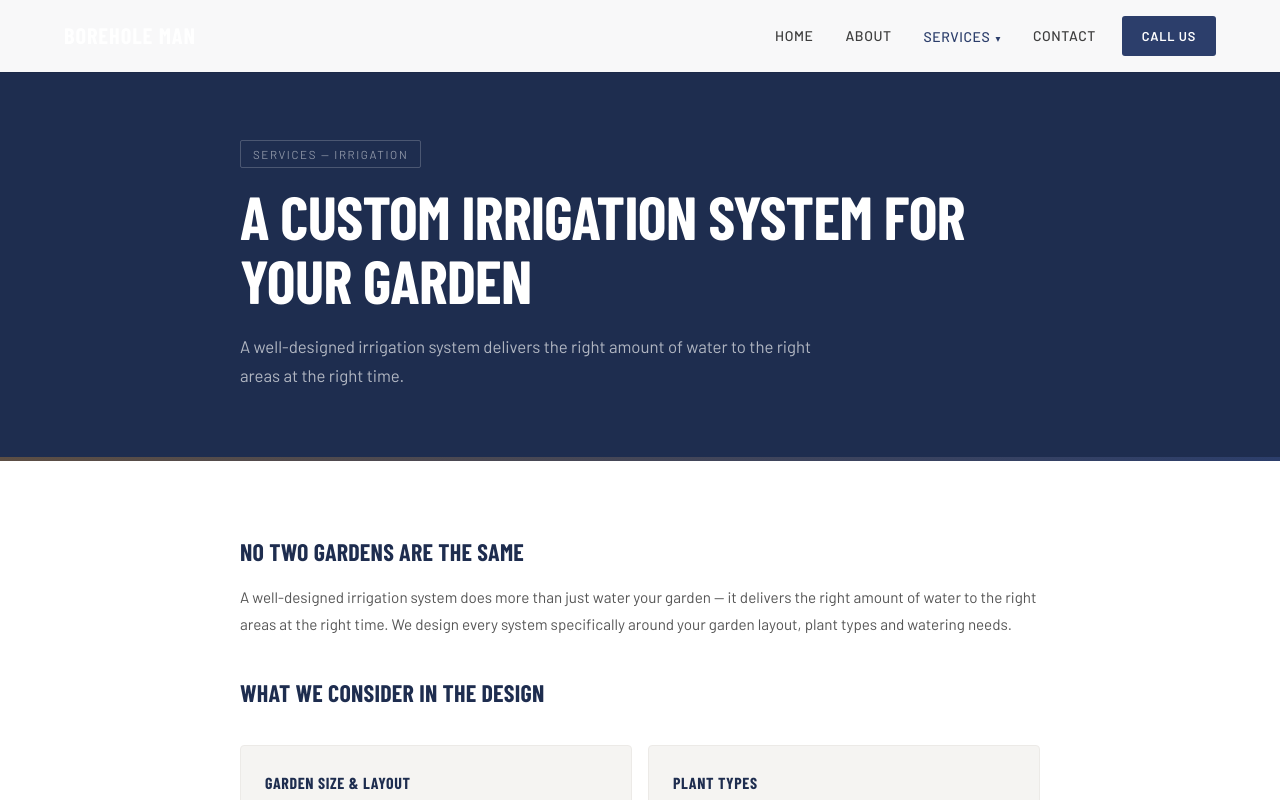
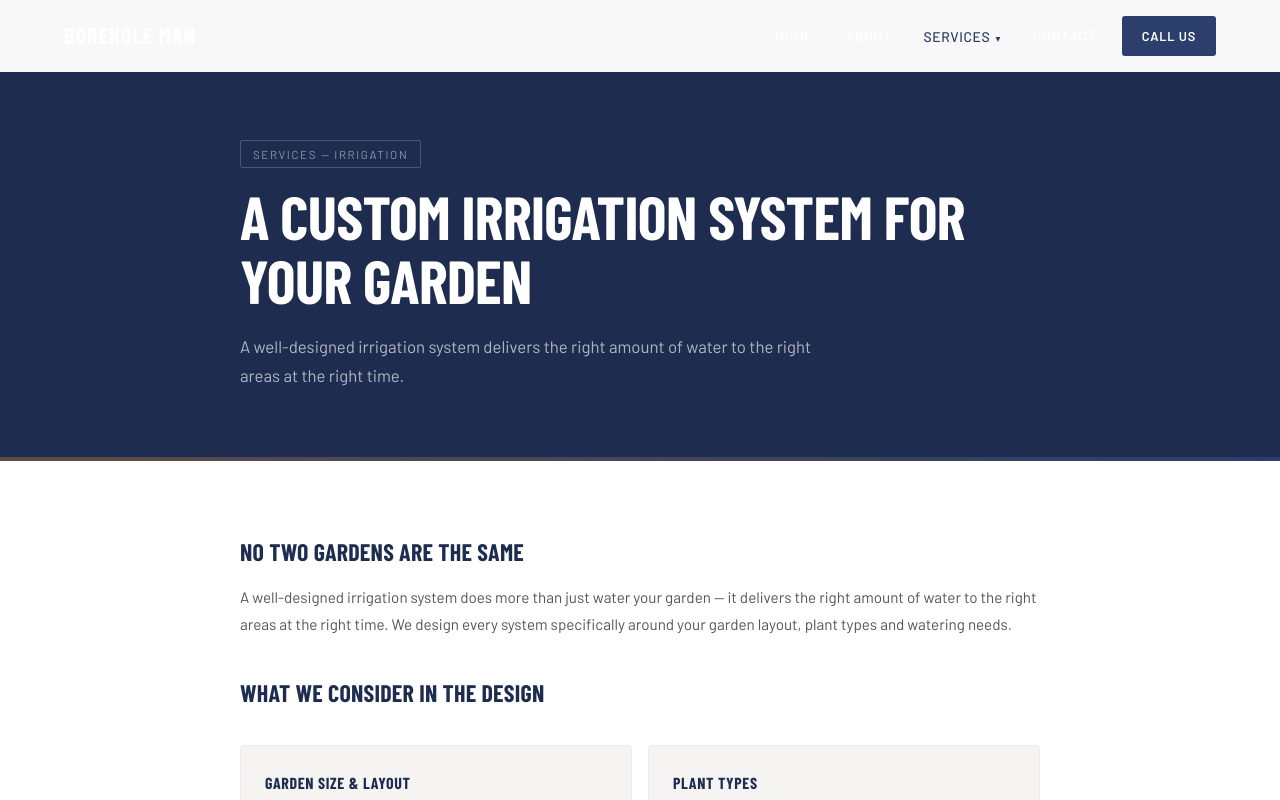
Before and after one commit to BoreholeMan/my-website, a React (Vite) app: page /services/irrigation in a window 1280 px wide. Shown: the top 800 px of the page. Built offline with nearby package versions, Linux system fonts and the light colour scheme; a web font is replaced by a local one.

Commit message:
Change Navbar text color to white

```diff
--- a/src/components/Navbar.module.css
+++ b/src/components/Navbar.module.css
@@ -44,7 +44,7 @@
   font-weight: 500;
   font-size: 0.875rem;
   letter-spacing: 0.04em;
-  color: var(--text-body);
+  color: white;
   padding: 8px 14px;
   border-radius: 4px;
   transition: color 0.2s;
```
